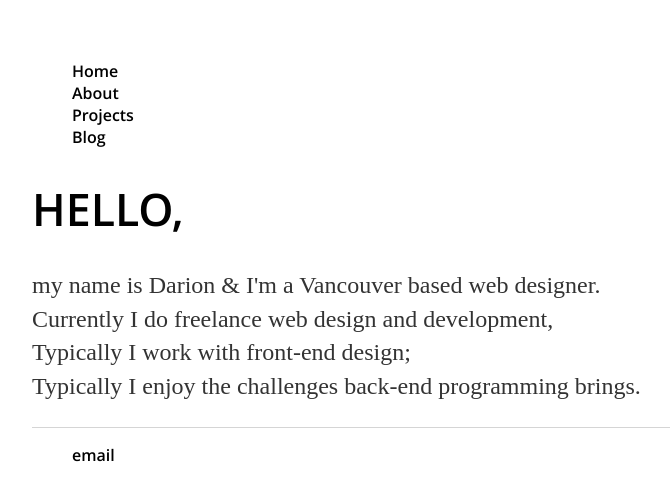
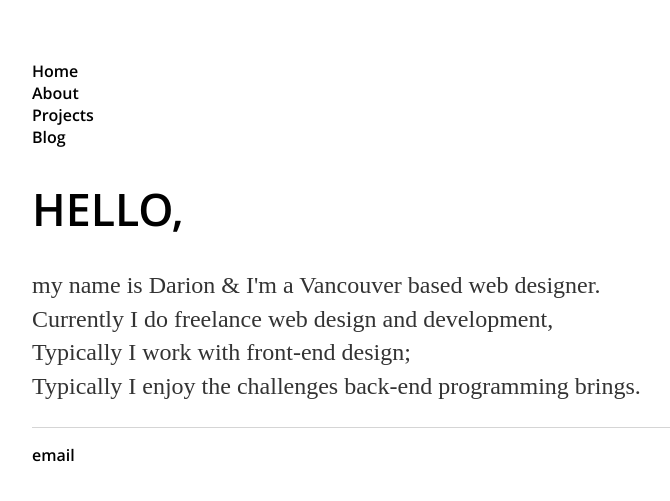
Before and after one commit to cosmicpepper/cosmicpepper.github.io, a Jekyll site: the page built from index.html, in a window 1280 px wide. Shown: the top 501 px of the page, without its empty margins (160-830 px from the left). Built offline with Jekyll 4.4.1, drawn with Linux system fonts in a browser that asks for light colours.

Commit message:
Update main.css

```diff
--- a/css/main.css
+++ b/css/main.css
@@ -22,14 +22,6 @@
 
 h4 {
 	font-size: 1.9em;
-}
-
-nav ul li,footer ul li {
-	font-family:'Open Sans';
-	padding: 0px;
-	list-style: none;
-	font-weight: 600;
-
 }
 
 a{
@@ -72,6 +64,20 @@
 
 }
 
+nav ul li,footer ul li {
+	font-family:'Open Sans';
+	padding: 0px;
+	list-style: none;
+	font-weight: 600;
+
+}
+
+nav ul, footer ul {
+	font-size: 1em; font-family: 'Helvetica', 'Arial', 'Sans-Serif';
+	padding: 0px; list-style: none;
+	font-weight: 600;
+}
+
 
 @font-face {
   font-family: 'Open Sans';
```
